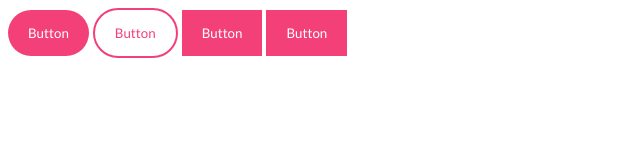
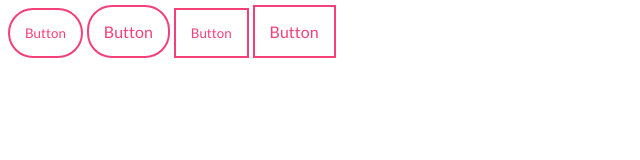
Before and after one commit to vtay1or/product_book_page, a plain HTML site: page button/button.html in a window 1280 px wide. Shown: the whole page, without its empty margins (0-640 px from the left). Drawn offline with Linux system fonts and the light colour scheme.

Commit message:
Cleaned up style and html

```diff
--- a/button/button.css
+++ b/button/button.css
@@ -1,94 +1,33 @@
 
-/* button one */
-.style-one {
-background-color: #f34079;
-color: white;
-border: none;
-border-radius: 25px;
-font-family: 'Lato', sans-serif;
-padding: 15px 20px;
-cursor: pointer;
-}
-.style-one:hover {
-background-image: linear-gradient(135deg, #f34079 40%, #fc894d);
-color: white;
-border: none;
-}
-.style-one:active {
-    background-color: #f34079;
-    color: #fc894d;
-    border: none;
-}
-
-/* button two */
-.style-two {
+.btn  {
     background-color: white;
-    padding: 15px 20px;
+    padding: 15px;
+    margin:0;
     color:#f34079;
     border-radius: 25px;
     border: 2px solid #f34079;
     font-family: 'Lato', sans-serif;
+    text-decoration: none;
     cursor: pointer;
 }
 
-.style-two:hover {
+.btn:hover {
+    color: white;
+}
+.btn.gradient.noborder:hover, .btn.gradient:active {
+    background-image: linear-gradient(135deg, #f34079 40%, #fc894d);
+    border-color: white
+}
+
+.btn.fill:hover {
     background-color: #f34079;
     color: white;
-    font-family: 'Lato', sans-serif;
-    cursor: pointer;
-}
-.style-two:active {
-    background-color: #f34079;
-    color: #f34079;
-    border: none;
 }
 
-/* button three */
-.style-three {
-    background-color: #f34079;
-    color: white;
-    border: none;
-    font-family: 'Lato', sans-serif;
-    padding: 15px 20px;
-    cursor: pointer;
+.btn.square {
+    border-radius: 0;
+    color: #f34079;
+ }
+ .btn.shadow:hover {
+    box-shadow: 5px 5px #f34079;
 }
-
-.style-three:hover {
-    background-color: white;
-    border: 2px solid #f34079;
-    color:#f34079;
-    padding: 15px 20px;
-    font-family: 'Lato', sans-serif;
-    cursor: pointer;
-}
-
-.style-three:active {
-    background-color: #f34079;
-    color: white;
-    border-radius: 5px;
-    border: none;
-}
-
-/* button four */
-.style-four {
-    background-color: #f34079;
-    color: white;
-    border: none;
-    font-family: 'Lato', sans-serif;
-    padding: 15px 20px;
-    cursor: pointer;
-}
-.style-four:hover {
-    background-color: white;
-    border: 2px solid #f34079;
-    color:#f34079;
-    padding: 15px 20px;
-    font-family: 'Lato', sans-serif;
-    cursor: pointer;
-    box-shadow: 5px 10px #f34079;
-}
-.style-four:active {
-    border-color: #f34079;
-    color: #f34079;
-    border-radius: 5px;
-}
--- a/button/button.html
+++ b/button/button.html
@@ -11,10 +11,9 @@
     <title>Button</title>
 </head>
 <body>
-    <a href="#"><button class="style-one">Button</button></a>
-    <a href="#"><button class="style-two" href="#">Button</button></a>
-    <a href="#"><button class="style-three" href="#">Button</button></a>
-    <a href="#"><button class="style-four" href="#">Button</button></a>
-
+    <button class="btn gradient noborder">Button</button>
+    <a href="#" class="btn fill" href="#">Button</a>
+    <button class="btn square fill" href="#">Button</button>
+    <a href="#" class="btn square shadow" href="#">Button</a>
 </body>
 </html>
```
Also changed, not shown: nav/nav.css (+8 -4 lines), nav/nav.html (+6 -8 lines).
